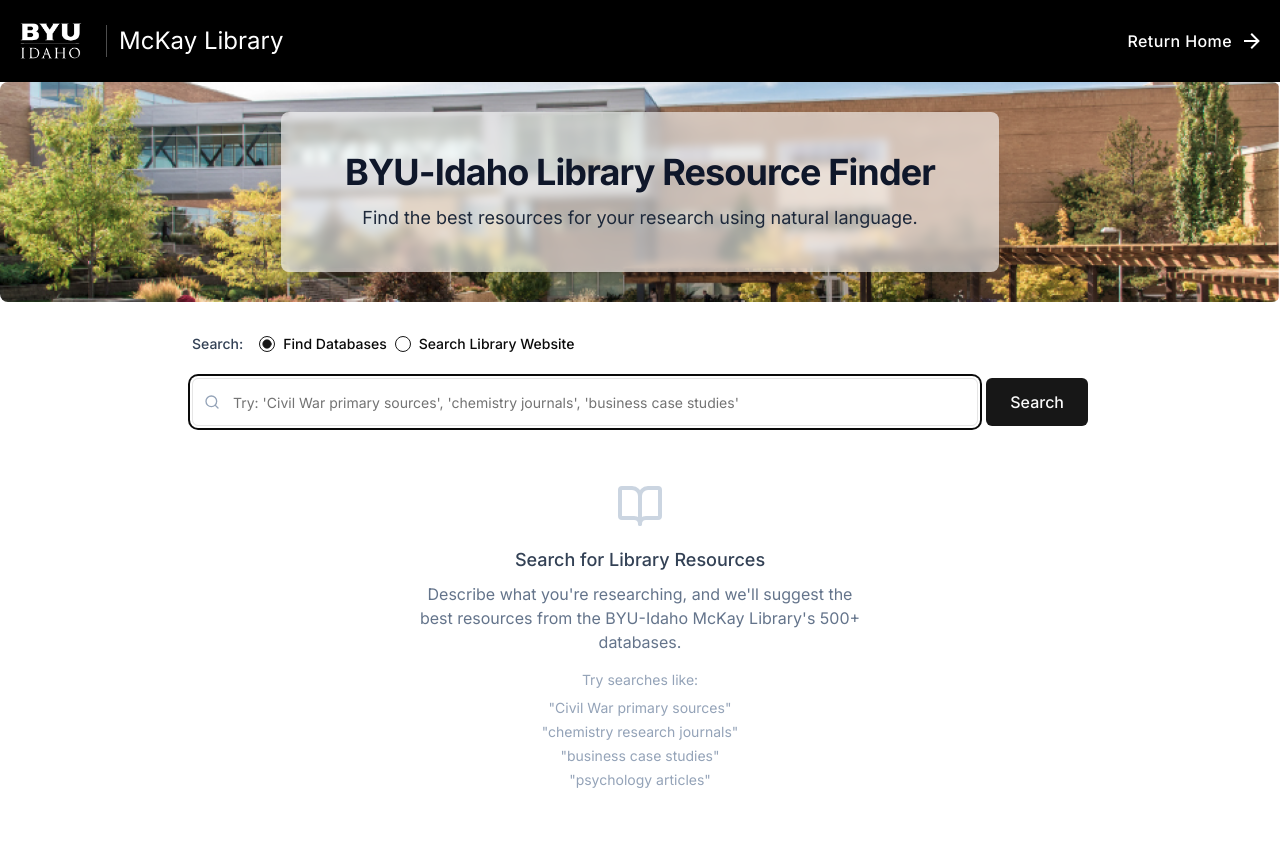
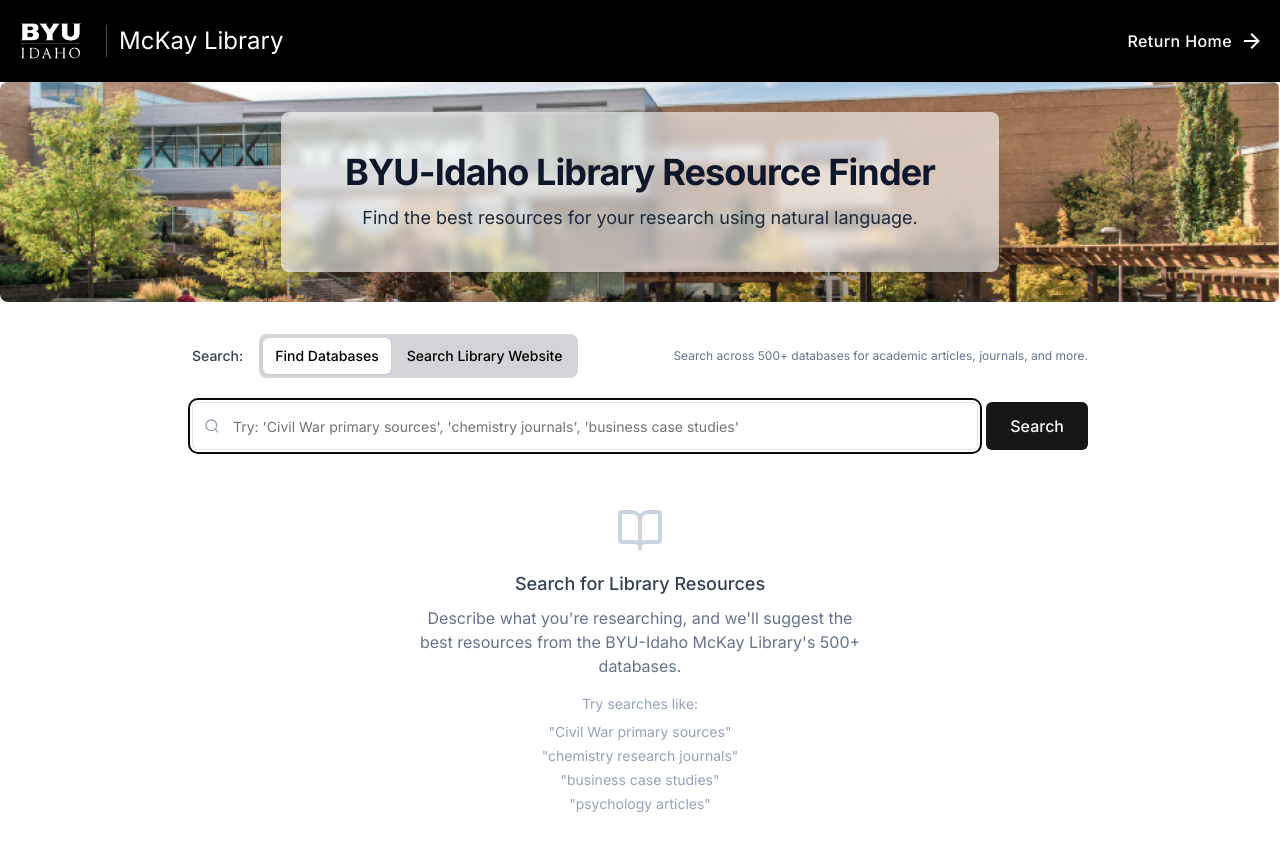
Before and after one commit to mckaymaclab/vercel-dbsearch-hn, a Next.js app: page / in a window 1280 px wide. Shown: the top 850 px of the page. Built offline with nearby package versions, Linux system fonts and the light colour scheme.

Commit message:
refactor: Replace RadioGroup with buttons for search type selection in ResourceFinder

```diff
--- a/components/resource-finder.tsx
+++ b/components/resource-finder.tsx
@@ -23,8 +23,6 @@ import { Badge } from "@/components/ui/badge";
 import { Tabs, TabsContent, TabsList, TabsTrigger } from "@/components/ui/tabs";
 import { Alert, AlertDescription } from "@/components/ui/alert";
 import { findDatabaseResources } from "@/lib/resource-ai";
-import { RadioGroup, RadioGroupItem } from "@/components/ui/radio-group";
-import { Label } from "@/components/ui/label";
 import {
     DropdownMenu,
     DropdownMenuContent,
@@ -124,30 +122,58 @@ export function ResourceFinder() {
                     </AlertDescription>
                 </Alert>
             )}
-            <div className="flex items-center space-x-4">
-                <p className="text-sm font-medium text-slate-700">Search:</p>
-                <RadioGroup
-                    value={searchType}
-                    onValueChange={(value) =>
-                        setSearchType(value as "database" | "library")
-                    }
-                    className="flex"
-                >
-                    <div className="flex items-center space-x-2">
-                        <RadioGroupItem value="database" id="database" />
-                        <Label htmlFor="database">Find Databases</Label>
+
+            <div className="flex justify-between items-start sm:items-center flex-col sm:flex-row mb-4">
+                <div className="flex flex-col sm:flex-row items-start sm:items-center gap-2 sm:gap-4">
+                    <p className="text-sm font-medium text-slate-700">
+                        Search:
+                    </p>
+                    <div className="flex gap-1 p-1 bg-zinc-300 rounded-lg">
+                        <Button
+                            variant={
+                                searchType === "database" ? "default" : "ghost"
+                            }
+                            size="sm"
+                            onClick={() => setSearchType("database")}
+                            className={`transition-all text-black ${
+                                searchType === "database"
+                                    ? "bg-white shadow-sm hover:bg-white"
+                                    : "hover:bg-slate-200"
+                            }`}
+                        >
+                            Find Databases
+                        </Button>
+                        <Button
+                            variant={
+                                searchType === "library" ? "default" : "ghost"
+                            }
+                            size="sm"
+                            onClick={() => setSearchType("library")}
+                            className={`transition-all text-black ${
+                                searchType === "library"
+                                    ? "bg-white shadow-sm hover:bg-white"
+                                    : "hover:bg-slate-200"
+                            }`}
+                        >
+                            Search Library Website
+                        </Button>
                     </div>
-                    <div className="flex items-center space-x-2">
-                        <RadioGroupItem
-                            value="library"
-                            id="library-resources"
-                        />
-                        <Label htmlFor="library-resources">
-                            Search Library Website
-                        </Label>
-                    </div>
-                </RadioGroup>
+                </div>
+                <div className="mt-4 sm:mt-0">
+                    {searchType === "database" ? (
+                        <p className="text-xs text-slate-500">
+                            Search across 500+ databases for academic articles,
+                            journals, and more.
+                        </p>
+                    ) : (
+                        <p className="text-xs text-slate-500">
+                            Search the library website for tools, resources,
+                            guides, and more.
+                        </p>
+                    )}
+                </div>
             </div>
+
             <form
                 onSubmit={handleSearch}
                 className="flex w-full gap-2 items-stretch"
@@ -179,12 +205,14 @@ export function ResourceFinder() {
                     {loading ? "Searching..." : "Search"}
                 </Button>
             </form>
+
             {error && (
                 <Alert variant="destructive">
                     <AlertCircle className="h-4 w-4" />
                     <AlertDescription>{error}</AlertDescription>
                 </Alert>
             )}
+
             {results.length > 0 && (
                 <div className="space-y-4">
                     <div className="flex justify-between items-center">
@@ -201,7 +229,6 @@ export function ResourceFinder() {
                                 </span>
                             )}
                         </h2>
-
                         {results.length > 0 && (
                             <DropdownMenu>
                                 <DropdownMenuTrigger asChild>
```
